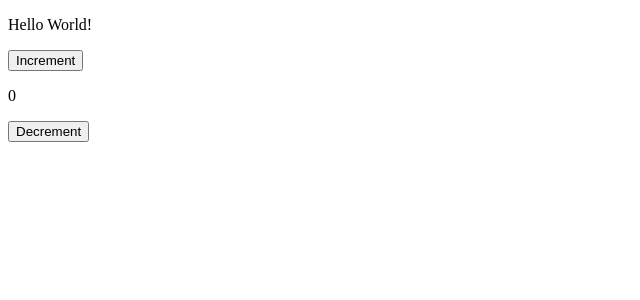
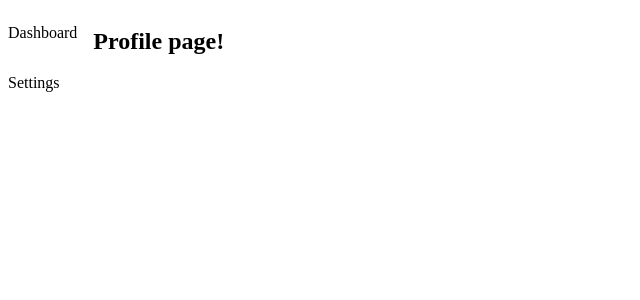
Before and after one commit to rambowGit/nuxtjs-course-2022, a Nuxt app: page /profile in a window 1280 px wide. Shown: the top 300 px of the page, without its empty margins (0-640 px from the left). Built offline with nearby package versions, Linux system fonts and the light colour scheme.

Commit message:
Layouts added

```diff
--- a/app.vue
+++ /dev/null
@@ -1,4 +0,0 @@
-<template>
-	<HomeWelcome />
-	<Counter />
-</template>
--- a/components/Home/HomeWelcome.vue
+++ b/components/Home/HomeWelcome.vue
@@ -1,5 +1,5 @@
 <template>
 	<div>
-    <p>Hello World!</p>
+    <p>Home Welkome component</p>
 	</div>
 </template>
--- /dev/null
+++ b/layouts/default.vue
@@ -0,0 +1,11 @@
+<template>
+	<div>
+		<nav>
+			<NuxtLink to="/">Home | </NuxtLink>
+			<NuxtLink to="about">About | </NuxtLink>
+			<NuxtLink to="profile">Profile</NuxtLink>
+		</nav>
+		<slot />
+	</div>
+
+</template>
--- /dev/null
+++ b/layouts/sidebar.vue
@@ -0,0 +1,29 @@
+<template>
+	<main class="user-layout">
+
+		<article class="sidebar">
+			<p>Dashboard</p>
+			<p>Settings</p>
+		</article>
+
+		<section class="content">
+      <!-- here nuxt will replace page content -->
+      <slot></slot>
+  	</section>
+	</main>
+
+</template>
+
+<style scoped>
+	.sidebar {
+		display: flex;
+		flex-direction: column;
+	}
+
+	.user-layout {
+ 		display: flex;
+	}
+	.content {
+		padding-inline: 1rem;
+	}
+</style>
--- /dev/null
+++ b/pages/about.vue
@@ -0,0 +1,9 @@
+<template>
+	<h1>About Page</h1>
+</template>
+
+<script setup>
+	definePageMeta({
+		layout: false,
+	});
+</script>
--- /dev/null
+++ b/pages/index.vue
@@ -0,0 +1,15 @@
+<template>
+
+	<p>
+		<button @click="moveToAbout">Take me to About Page</button>
+	</p>
+
+	<h1>Index Page</h1>
+</template>
+
+<script setup>
+	function moveToAbout() {
+		navigateTo("about");
+	}
+
+</script>
--- /dev/null
+++ b/pages/profile.vue
@@ -0,0 +1,9 @@
+<template>
+	<h1>Profile page!</h1>
+</template>
+
+<script setup>
+	definePageMeta({
+		layout: "sidebar"
+	})
+</script>
```
Also changed, not shown: !app.vue (added, +23 -0 lines).
